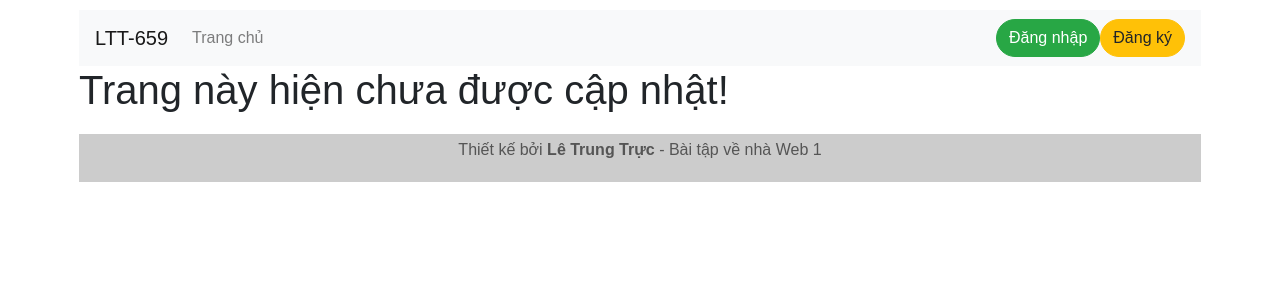
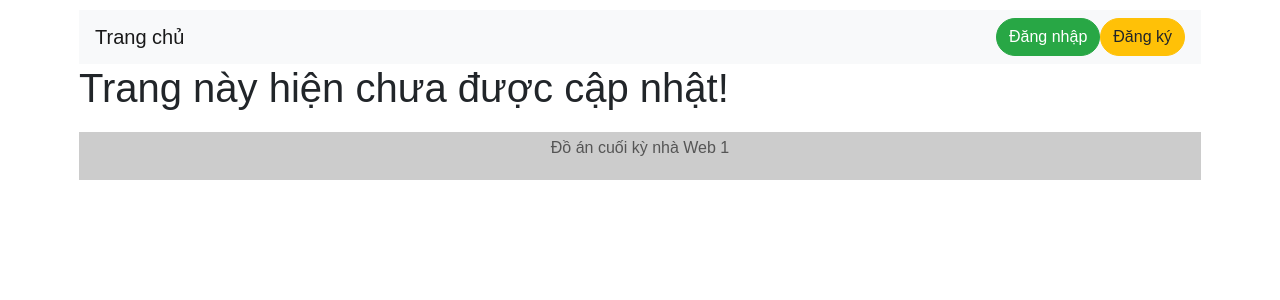
Before and after one commit to kingtrungtruc/DoAnCuoiKyWeb1, a PHP site: page /index.php in a window 1280 px wide. Shown: the top 300 px of the page. Run offline with PHP 8.4, Linux system fonts and the light colour scheme; data that the repository does not hold is empty; some libraries are stand-ins or nearby versions.

Commit message:
remove my name

```diff
--- a/all_page/footer.php
+++ b/all_page/footer.php
@@ -1,5 +1,5 @@
             <footer>
-                <p>Thiết kế bởi <strong>Lê Trung Trực</strong> - Bài tập về nhà Web 1</p>
+                <p><strong></strong>Đồ án cuối kỳ nhà Web 1</p>
             </footer>
         </div>
         <!-- Optional JavaScript -->
--- a/all_page/header.php
+++ b/all_page/header.php
@@ -21,16 +21,13 @@
         <div class="container-fluid">
             <header >
                 <nav class="navbar navbar-expand-lg navbar-light bg-light">
-                    <a class="navbar-brand" href="index.php">LTT-659</a>
+                    <a class="navbar-brand" href="<?php if($page != 'index') { echo "../../";} else { echo "";} ?>index.php">Trang chủ</a>
                     <button class="navbar-toggler" type="button" data-toggle="collapse" data-target="#navbarSupportedContent" aria-controls="navbarSupportedContent" aria-expanded="false" aria-label="Toggle navigation">
                         <span class="navbar-toggler-icon"></span>
                     </button>
 
                     <div class="collapse navbar-collapse" id="navbarSupportedContent">
                         <ul class="navbar-nav mr-auto">
-                        <li class="nav-item <?php echo $page == 'index' ? 'active' : ''; ?>">
-                            <a class="nav-link" href="<?php if($page != 'index') { echo "../../";} else { echo "";} ?>index.php">Trang chủ</a>
-                        </li>
                     <?php if ($currentUser): ?>
                         <li class="nav-item <?php echo $page == 'wall' ? 'active' : ''; ?>">
                             <a class="nav-link" href="<?php if($page != 'index') { echo "";} else { echo "all_page/client/";} ?>wall.php">Đăng bài viết</a>
```
